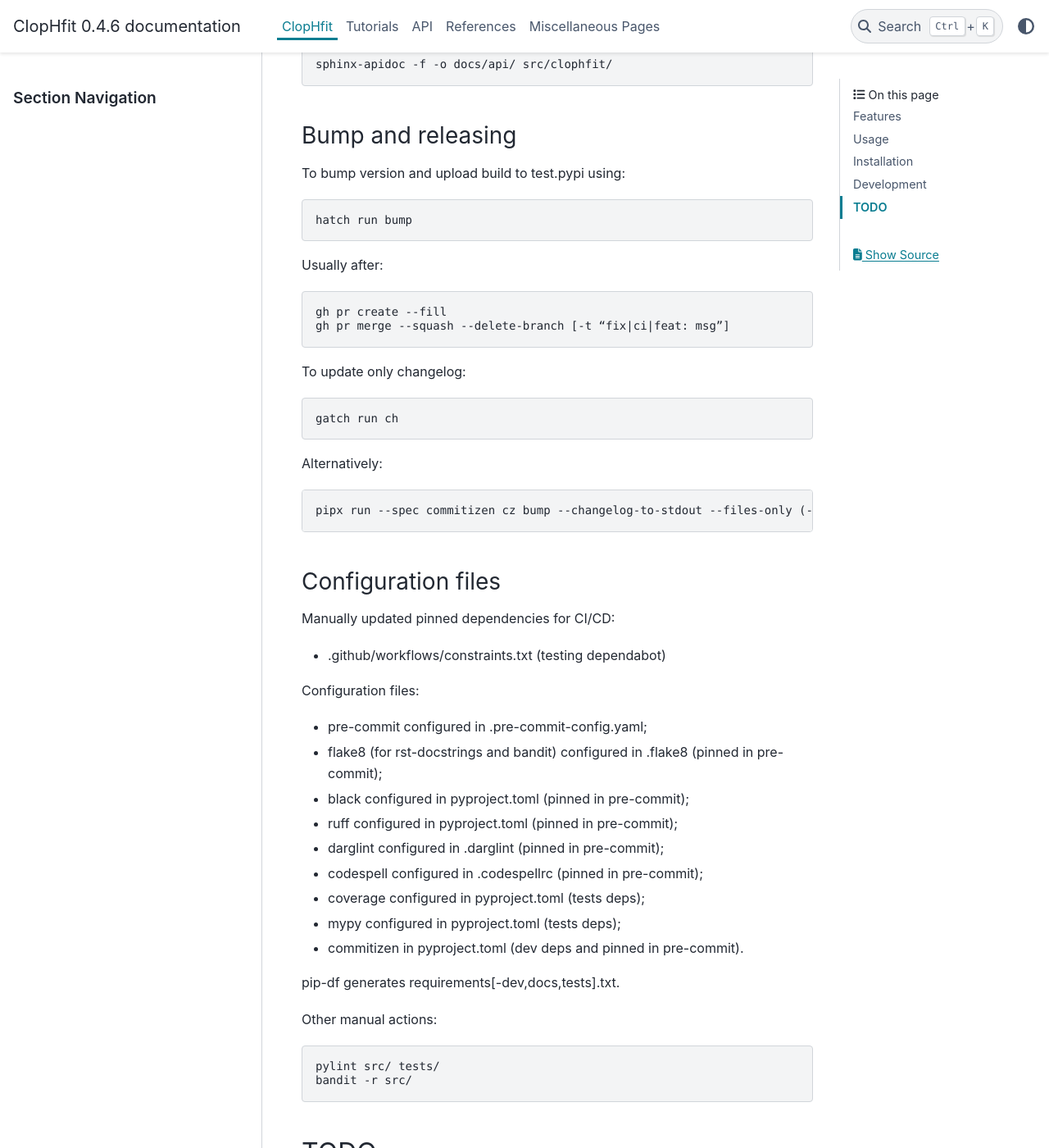
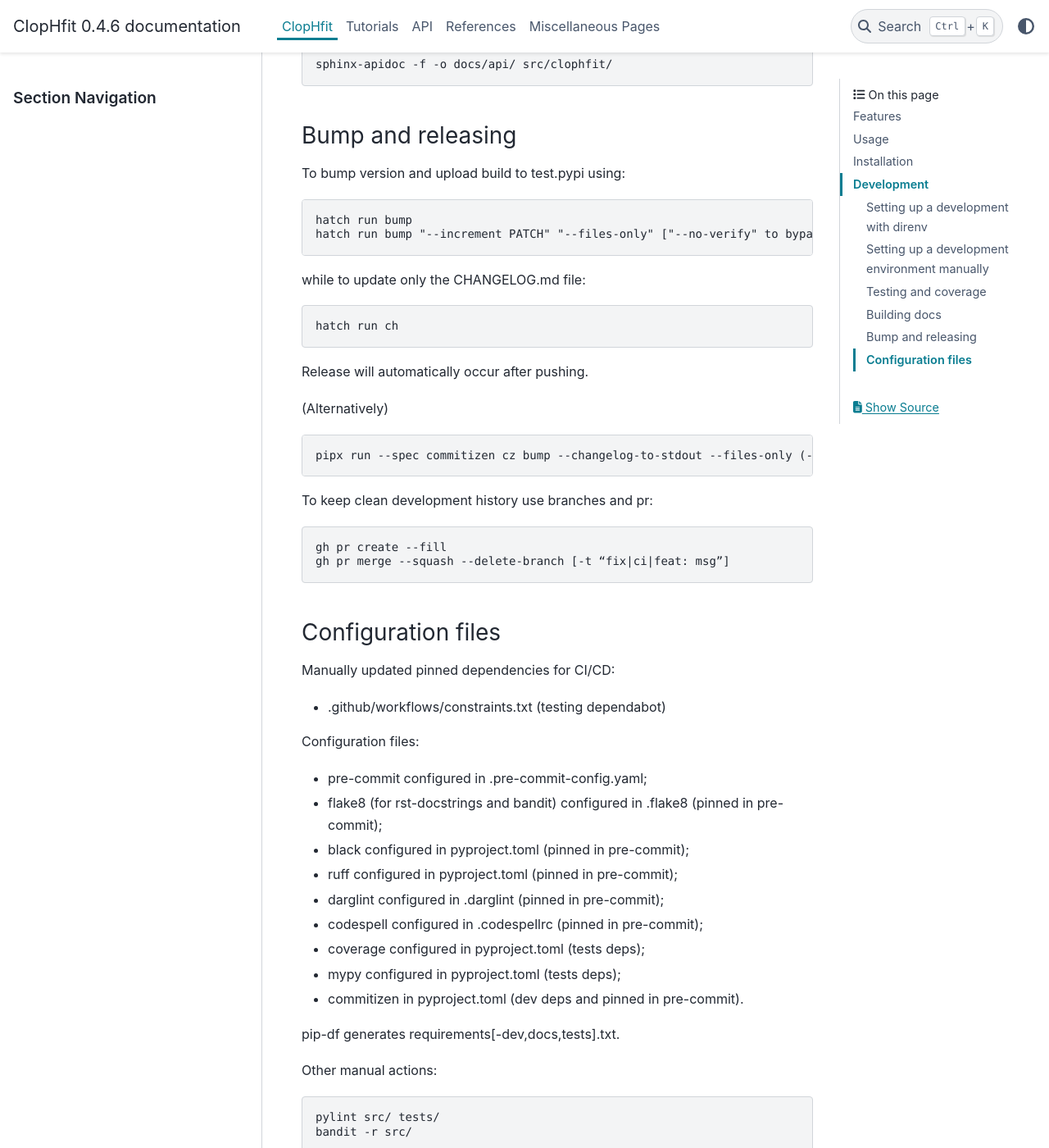
Before and after one commit to darosio/ClopHfit, a Sphinx documentation site: the page built from docs/README.md, in a window 1280 px wide and 1400 px high, scrolled down 3815 px. Shown: the whole window at 82% size. Built offline with Sphinx 7.4.7 and the PyData theme 0.15.4, drawn with Linux system fonts in a browser that asks for light colours; pages that are not in the unit, such as notebooks, are missing from menus; some of the changed text lies outside the part shown.

Commit message:
docs: Update Readme

````diff
--- a/docs/README.md
+++ b/docs/README.md
@@ -148,19 +148,22 @@ When needed (e.g. API updates):
 To bump version and upload build to test.pypi using:
 
     hatch run bump
+    hatch run bump "--increment PATCH" "--files-only" ["--no-verify" to bypass pre-commit and commit-msg hooks]
 
-Usually after:
+while to update only the CHANGELOG.md file:
+
+    hatch run ch
+
+Release will automatically occur after pushing.
+
+(Alternatively)
+
+    pipx run --spec commitizen cz bump --changelog-to-stdout --files-only (--prerelease alpha) --increment MINOR
+
+To keep clean development history use branches and pr:
 
     gh pr create --fill
     gh pr merge --squash --delete-branch [-t “fix|ci|feat: msg”]
-
-To update only changelog:
-
-    gatch run ch
-
-Alternatively:
-
-    pipx run --spec commitizen cz bump --changelog-to-stdout --files-only (--prerelease alpha) --increment MINOR
 
 ### Configuration files
 
@@ -189,25 +192,3 @@ Other manual actions:
 pylint src/ tests/
 bandit -r src/
 ```
-
-## TODO
-
-- Print sorted output.
-- Add info to results report:
-  - Brightness;
-  - flatness (SA - SB)/SA - fluorescence is constant? GREAT;
-  - presence of isosbestic (the fitting line cross / SA1 < SB1 and SA2 > SB2
-    sometime they do not cross anyway).
-- Robust fit considering sigma pH.
-- check metadata and report the diff REMEMBER 8.8 (2013-05-29); metadata
-  rescaled; dataframe groupby per meta_pre, ma anche enspire
-
-- development
-
-  - readthedocs or ghpages?
-    <https://www.docslikecode.com/articles/github-pages-python-sphinx/>
-
-- ruff
-  - drop bandit
-  - drop darglint
-  - drop pyupgrade
--- a/pyproject.toml
+++ b/pyproject.toml
@@ -201,7 +201,7 @@ python = "3.10"
 
 [tool.hatch.envs.default.scripts]
 bump = [
-  "cz bump --major-version-zero -ch {args}",  # e.g. "--increment PATCH", "--files-only", "--no-verify" to bypass pre-commit and commit-msg hooks
+  "cz bump --major-version-zero -ch {args}",  # e.g. "--increment PATCH"
   "hatch build",
   "hatch publish -r test"
 ]
````
